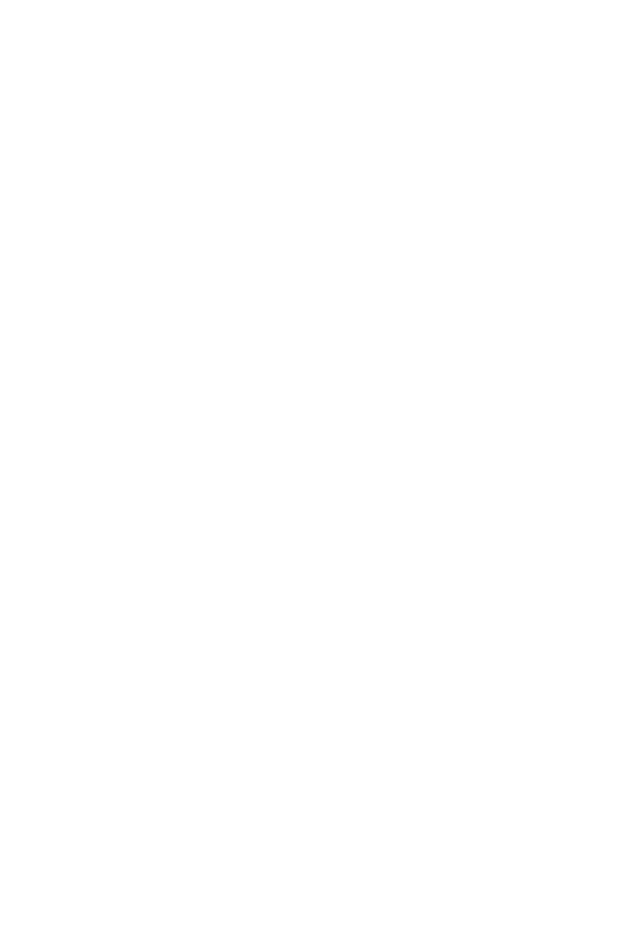
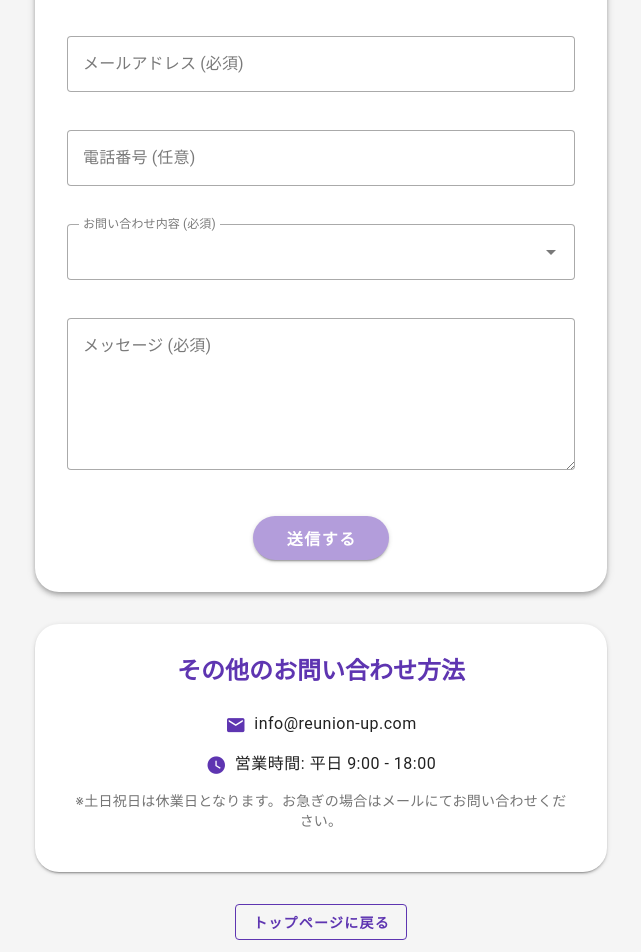
Before and after one commit to rk5155/reunion-app, a Nuxt app: page /contact in a window 1280 px wide. Before the commit this address had no page. Shown: the part 300-1252 px from the top of the page, without its empty margins (319-960 px from the left). Before the commit the page ends 800 px from the top, so only its background shows below. Built offline with nearby package versions, Linux system fonts and the light colour scheme.

Commit message:
お問い合わせページを作成した

```diff
--- /dev/null
+++ b/pages/contact.vue
@@ -0,0 +1,262 @@
+<template>
+  <!-- Main Content -->
+  <v-main class="bg-grey-lighten-4">
+    <v-container class="py-16">
+      <v-row justify="center">
+        <v-col cols="12" md="8" lg="6">
+          <!-- ページタイトル -->
+          <div class="text-center mb-8">
+            <h1
+              class="elegant-heading elegant-heading--gradient text-h3 font-weight-bold mb-4"
+            >
+              お問い合わせ
+            </h1>
+            <p class="text-body-1 text-grey-darken-1">
+              ご質問やご相談がございましたら、お気軽にお問い合わせください。<br />
+              担当者より3営業日以内にご連絡いたします。
+            </p>
+          </div>
+
+          <!-- お問い合わせフォーム -->
+          <v-card class="elevation-4 rounded-xl pa-8">
+            <v-form ref="contactForm" @submit.prevent="handleContactSubmit">
+              <v-text-field
+                v-model="contactFormData.name"
+                label="お名前 (必須)"
+                variant="outlined"
+                required
+                :rules="[(v) => !!v || 'お名前は必須です']"
+                class="mb-4"
+              />
+
+              <v-text-field
+                v-model="contactFormData.email"
+                label="メールアドレス (必須)"
+                type="email"
+                variant="outlined"
+                required
+                :rules="[emailValidation]"
+                class="mb-4"
+              />
+
+              <v-text-field
+                v-model="contactFormData.phone"
+                label="電話番号 (任意)"
+                variant="outlined"
+                class="mb-4"
+              />
+
+              <v-select
+                v-model="contactFormData.subject"
+                :items="contactSubjects"
+                label="お問い合わせ内容 (必須)"
+                variant="outlined"
+                required
+                :rules="[(v) => !!v || 'お問い合わせ内容を選択してください']"
+                class="mb-4"
+              />
+
+              <v-textarea
+                v-model="contactFormData.message"
+                label="メッセージ (必須)"
+                variant="outlined"
+                required
+                rows="5"
+                :rules="[(v) => !!v || 'メッセージは必須です']"
+                class="mb-6"
+              />
+
+              <div class="text-center">
+                <v-btn
+                  type="submit"
+                  color="deep-purple-lighten-3"
+                  size="large"
+                  class="font-weight-bold rounded-pill px-8"
+                  :loading="isContactFormLoading"
+                >
+                  送信する
+                </v-btn>
+              </div>
+            </v-form>
+          </v-card>
+
+          <!-- 連絡先情報 -->
+          <v-card class="elevation-2 rounded-xl pa-6 mt-8">
+            <v-card-title class="text-center mb-4">
+              <h3 class="text-h5 font-weight-bold text-deep-purple-darken-1">
+                その他のお問い合わせ方法
+              </h3>
+            </v-card-title>
+            <v-card-text>
+              <div class="text-center">
+                <div class="mb-4">
+                  <v-icon
+                    icon="mdi-email"
+                    color="deep-purple-darken-1"
+                    class="me-2"
+                  />
+                  <span class="text-body-1">info@reunion-up.com</span>
+                </div>
+                <div class="mb-4">
+                  <v-icon
+                    icon="mdi-clock"
+                    color="deep-purple-darken-1"
+                    class="me-2"
+                  />
+                  <span class="text-body-1">営業時間: 平日 9:00 - 18:00</span>
+                </div>
+                <p class="text-body-2 text-grey-darken-1 mt-4">
+                  ※土日祝日は休業日となります。お急ぎの場合はメールにてお問い合わせください。
+                </p>
+              </div>
+            </v-card-text>
+          </v-card>
+
+          <!-- トップに戻るボタン -->
+          <div class="text-center mt-8">
+            <v-btn
+              to="/"
+              variant="outlined"
+              color="deep-purple-darken-1"
+              class="font-weight-bold"
+            >
+              トップページに戻る
+            </v-btn>
+          </div>
+        </v-col>
+      </v-row>
+    </v-container>
+  </v-main>
+</template>
+
+<script setup>
+// SEO設定
+useHead({
+  title: 'お問い合わせ - REUNION UP（リユニオンアップ）',
+  meta: [
+    {
+      name: 'description',
+      content:
+        'REUNION UP（リユニオンアップ）へのお問い合わせページです。同窓会代行サービスに関するご質問やご相談はお気軽にお問い合わせください。',
+    },
+  ],
+});
+
+// フォーム関連
+const contactForm = ref(null);
+const isContactFormLoading = ref(false);
+
+const contactFormData = ref({
+  name: '',
+  email: '',
+  phone: '',
+  subject: '',
+  message: '',
+});
+
+const contactSubjects = [
+  '同窓会プランについて',
+  '料金について',
+  '会場について',
+  'サービス内容について',
+  '見積もり依頼',
+  'その他のお問い合わせ',
+];
+
+// バリデーション関数
+const emailValidation = (value) => {
+  const pattern = /^[^\s@]+@[^\s@]+\.[^\s@]+$/;
+  return pattern.test(value) || '正しいメールアドレスを入力してください';
+};
+
+// お問い合わせフォーム送信処理
+const handleContactSubmit = async () => {
+  const { valid } = await contactForm.value.validate();
+
+  if (!valid) {
+    return;
+  }
+
+  try {
+    isContactFormLoading.value = true;
+
+    // メール送信処理
+    const emailText = `
+お問い合わせをありがとうございます。
+
+【お問い合わせ内容】
+お名前: ${contactFormData.value.name}
+メールアドレス: ${contactFormData.value.email}
+電話番号: ${contactFormData.value.phone || '未入力'}
+件名: ${contactFormData.value.subject}
+
+【メッセージ】
+${contactFormData.value.message}
+
+---
+REUNION UP(リユニオン アップ)
+同窓会代行サービス
+    `;
+
+    await $fetch('/api/send-email', {
+      method: 'POST',
+      body: {
+        to: 'info@reunion-up.com',
+        subject: `【お問い合わせ】${contactFormData.value.subject}`,
+        text: emailText,
+      },
+    });
+
+    // 確認メールを送信者にも送信
+    const confirmationText = `
+${contactFormData.value.name} 様
+
+この度は、REUNION UP(リユニオン アップ)にお問い合わせいただき、誠にありがとうございます。
+
+以下の内容でお問い合わせを受け付けました。
+担当者より3営業日以内にご連絡いたします。
+
+【お問い合わせ内容】
+件名: ${contactFormData.value.subject}
+
+【メッセージ】
+${contactFormData.value.message}
+
+---
+REUNION UP(リユニオン アップ)
+同窓会代行サービス
+メール: blank.zone.free+reunion-app@gmail.com
+営業時間: 平日 9:00 - 18:00
+    `;
+
+    await $fetch('/api/send-email', {
+      method: 'POST',
+      body: {
+        to: contactFormData.value.email,
+        subject: '【受付完了】お問い合わせありがとうございます - REUNION UP',
+        text: confirmationText,
+      },
+    });
+
+    alert(
+      'お問い合わせを送信しました。確認メールをお送りしましたのでご確認ください。'
+    );
+
+    // フォームをリセット
+    contactFormData.value = {
+      name: '',
+      email: '',
+      phone: '',
+      subject: '',
+      message: '',
+    };
+
+    contactForm.value.reset();
+  } catch (error) {
+    console.error('お問い合わせ送信エラー:', error);
+    alert('送信に失敗しました。しばらく時間をおいて再度お試しください。');
+  } finally {
+    isContactFormLoading.value = false;
+  }
+};
+</script>
--- a/pages/index.vue
+++ b/pages/index.vue
@@ -1,5 +1,5 @@
 <template>
-  <v-app>
+  <v-main>
     <!-- Header Section -->
     <v-container fluid class="pa-0">
       <v-row no-gutters>
@@ -37,6 +37,22 @@
               </p>
             </div>
           </v-card>
+        </v-col>
+      </v-row>
+    </v-container>
+
+    <!-- CTA Button -->
+    <v-container class="py-10">
+      <v-row justify="center">
+        <v-col cols="12" class="text-center">
+          <v-btn
+            to="/contact"
+            color="deep-purple-lighten-3"
+            size="large"
+            class="font-weight-bold rounded-pill px-8"
+          >
+            お問い合わせ・相談はこちら
+          </v-btn>
         </v-col>
       </v-row>
     </v-container>
@@ -487,7 +503,7 @@
         </div>
       </v-container>
     </v-footer>
-  </v-app>
+  </v-main>
 </template>
 
 <script setup>
```
